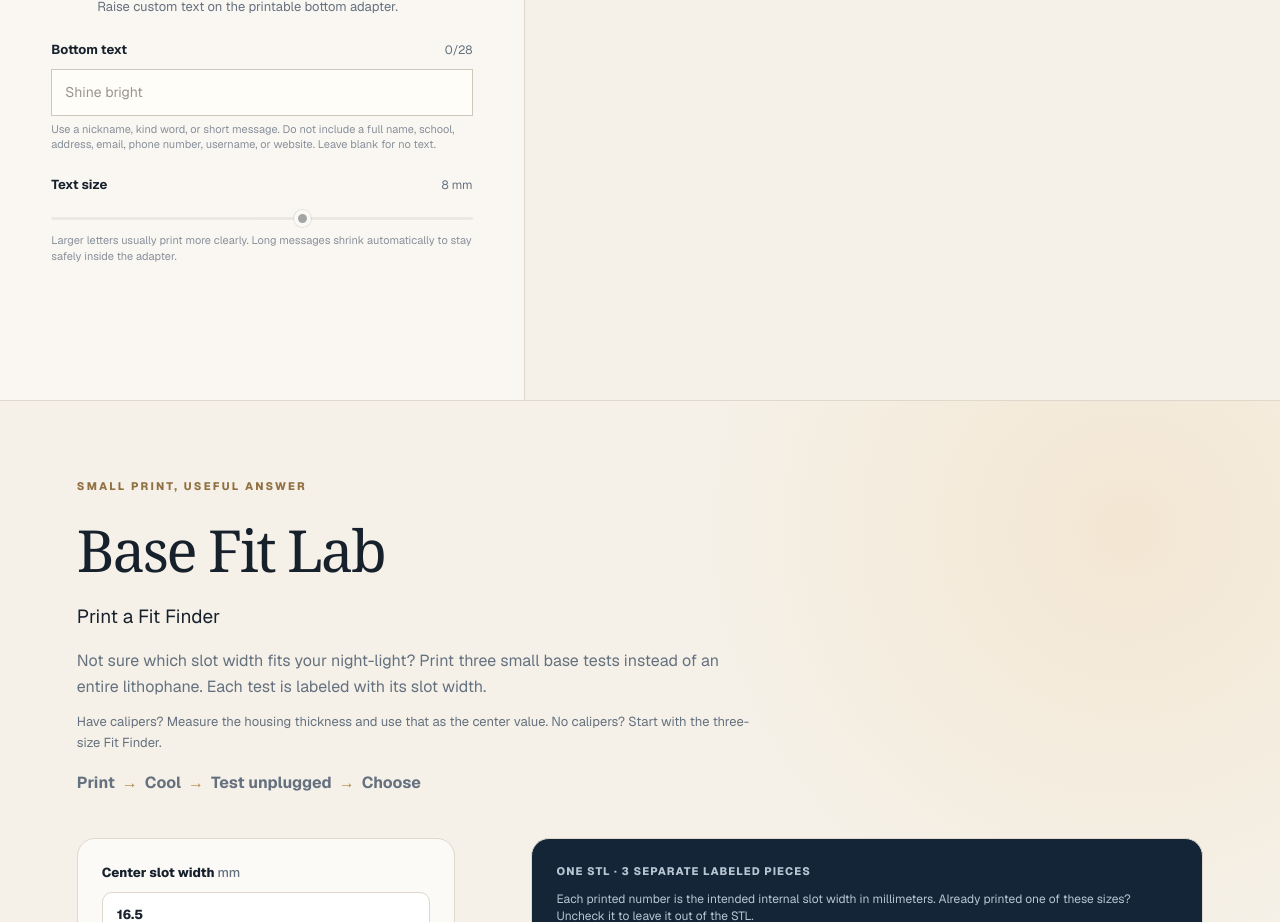
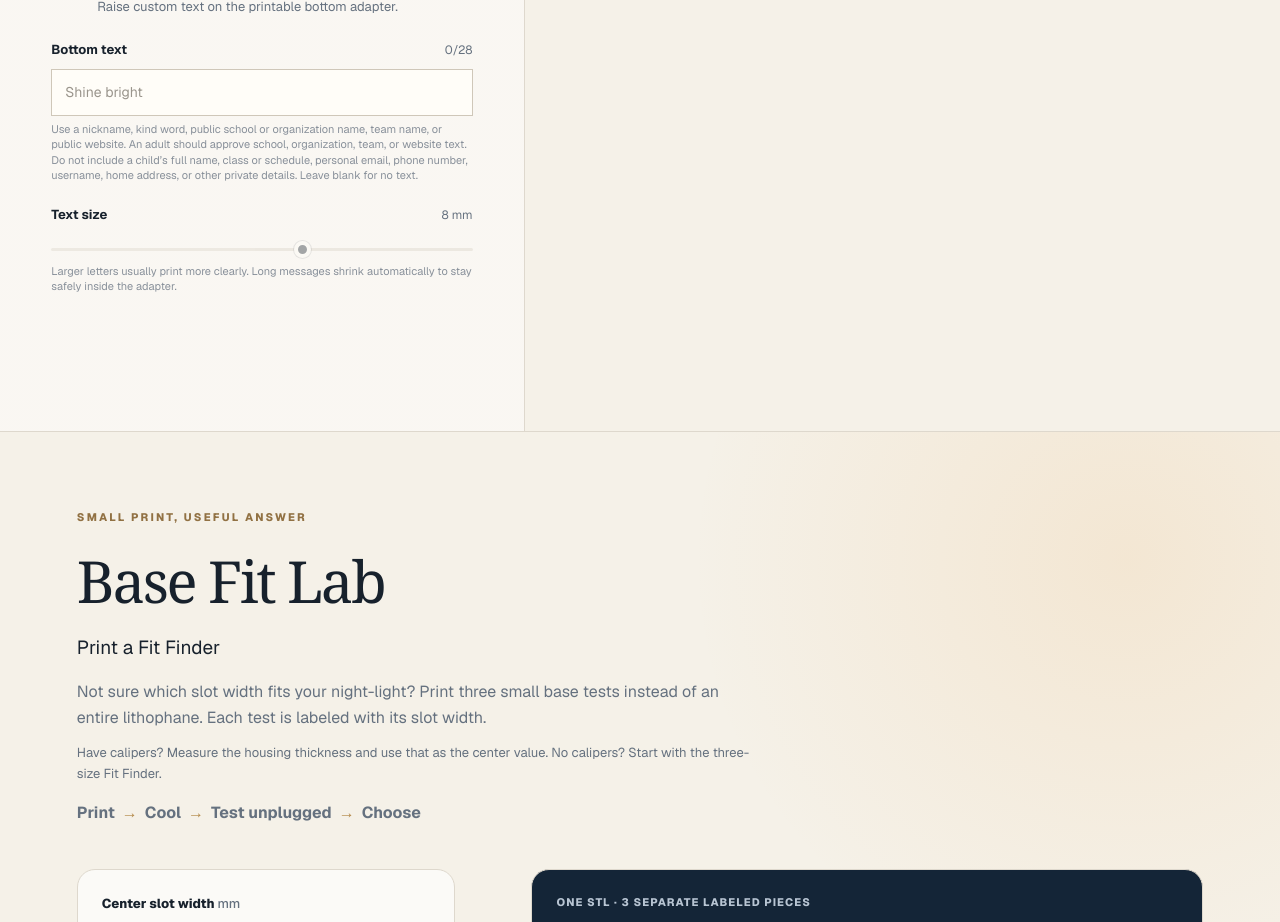
Before and after one commit to prichardsondev/no-dark-nights, a Next.js app: page /studio in a window 1280 px wide. Shown: the part 2160-3082 px from the top of the page. Built offline with nearby package versions, Linux system fonts and the light colour scheme.

Commit message:
Clarify safe adapter text guidance

```diff
--- a/app/LithophaneStudio.tsx
+++ b/app/LithophaneStudio.tsx
@@ -1489,9 +1489,12 @@ export function LithophaneStudio() {
                 onChange={(event) => setLabelText(event.target.value)}
               />
               <span className="setting-help">
-                Use a nickname, kind word, or short message. Do not include a
-                full name, school, address, email, phone number, username, or
-                website. Leave blank for no text.
+                Use a nickname, kind word, public school or organization name,
+                team name, or public website. An adult should approve school,
+                organization, team, or website text. Do not include a child’s
+                full name, class or schedule, personal email, phone number,
+                username, home address, or other private details. Leave blank
+                for no text.
               </span>
             </label>
             <label className="setting-field">
```
Also changed, not shown: 1 other file (tests, documents, lock files or other folders).
